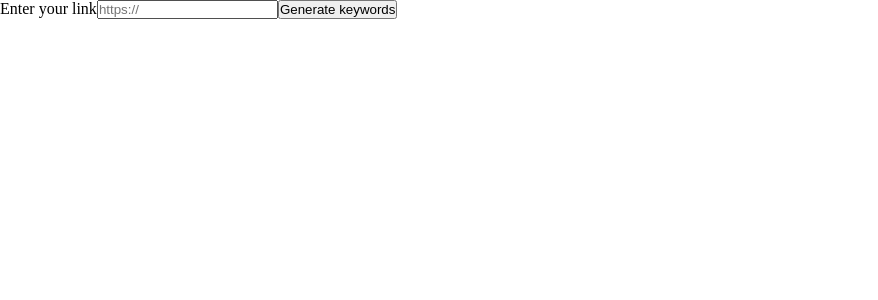
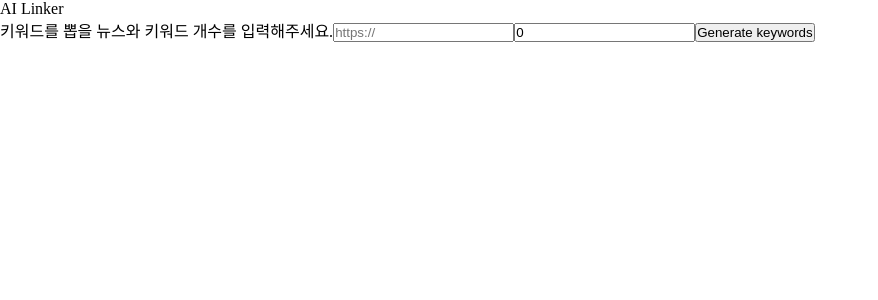
Before and after one commit to okdol1/NextJS-GPT-CodifyAI, a Next.js app: page / in a window 1280 px wide. Shown: the top 300 px of the page, without its empty margins (0-878 px from the left). Built offline with nearby package versions, Linux system fonts and the light colour scheme.

Commit message:
Feat: Add adjustable news keyword count

```diff
--- a/package.json
+++ b/package.json
@@ -18,6 +18,7 @@
     "openai": "^3.2.1",
     "react": "18.2.0",
     "react-dom": "18.2.0",
+    "tailwindcss": "^3.3.2",
     "typescript": "5.0.4"
   }
 }
--- a/pages/api/get-ai-response.ts
+++ b/pages/api/get-ai-response.ts
@@ -11,7 +11,7 @@ export default async function handler(
 ) {
   const response = await openai.createCompletion({
     model: "text-davinci-003",
-    prompt: `Read this link: ${req.query.link} and give me 3 most relevant keywords, output them as a string separated with '|' and write it in Korean`,
+    prompt: `Read this link: ${req.query.link} and give me ${req.query.keyword} most relevant keywords, output them as a string separated with '|' and write it in Korean`,
     temperature: 0,
     max_tokens: 100,
   });
--- a/pages/index.tsx
+++ b/pages/index.tsx
@@ -1,12 +1,13 @@
 import Head from "next/head";
 import { Inter } from "next/font/google";
-import { FormEvent, useState } from "react";
+import { ChangeEvent, FormEvent, useState } from "react";
 
 const inter = Inter({ subsets: ["latin"] });
 
 export default function Home() {
   const [loading, setLoading] = useState(false);
   const [data, setData] = useState([]);
+  const [keywordNum, setKeywordNum] = useState(0);
 
   const handleSubmit = async (e: FormEvent<HTMLFormElement>) => {
     e.preventDefault();
@@ -16,12 +17,18 @@ export default function Home() {
     const form = e.currentTarget;
     const link = (form.elements.namedItem("link") as HTMLInputElement).value;
 
-    const res = await fetch(`/api/get-ai-response?link=${link}`);
+    const res = await fetch(
+      `/api/get-ai-response?link=${link}&keyword=${keywordNum}`
+    );
     const data = await res.json();
 
     setData(data.choices[0].text.trim().split("|"));
 
     setLoading(false);
+  };
+
+  const handleChange = (event: ChangeEvent<HTMLInputElement>) => {
+    setKeywordNum(Number(event.target.value));
   };
 
   return (
@@ -33,11 +40,21 @@ export default function Home() {
         <link rel="icon" href="/favicon.ico" />
       </Head>
       <main>
-        <div>
+        <div>AI Linker</div>
+        <div className="flex bg-custom-blue">
           <form onSubmit={(e) => handleSubmit(e)}>
-            <label htmlFor="link">Enter your link</label>
+            <label htmlFor="link">
+              키워드를 뽑을 뉴스와 키워드 개수를 입력해주세요.
+            </label>
 
             <input type="link" name="link" id="link" placeholder="https://" />
+            <input
+              type="number"
+              name="num"
+              id="num"
+              value={keywordNum}
+              onChange={handleChange}
+            />
 
             <button type="submit">Generate keywords</button>
           </form>
```
Also changed, not shown: tailwind.config.js (added, +10 -0 lines), 1 other file (tests, documents, lock files or other folders).
